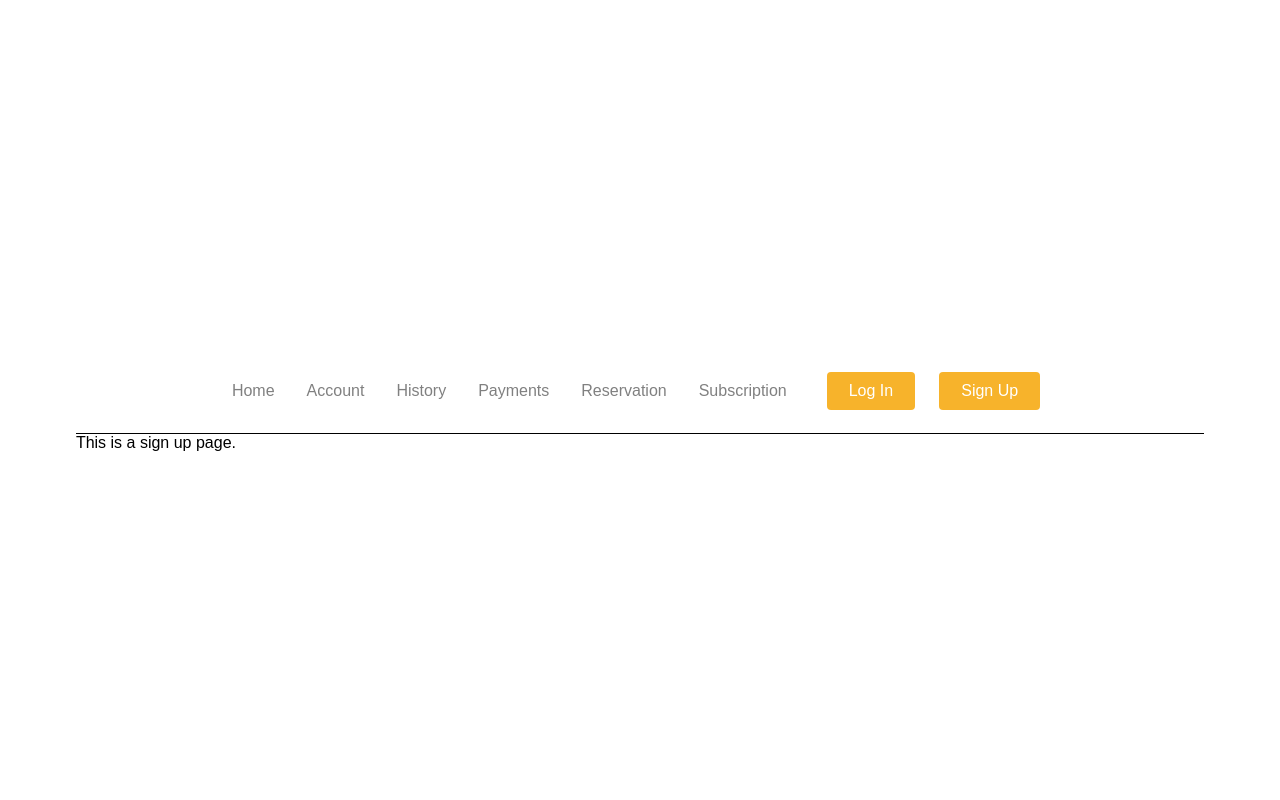
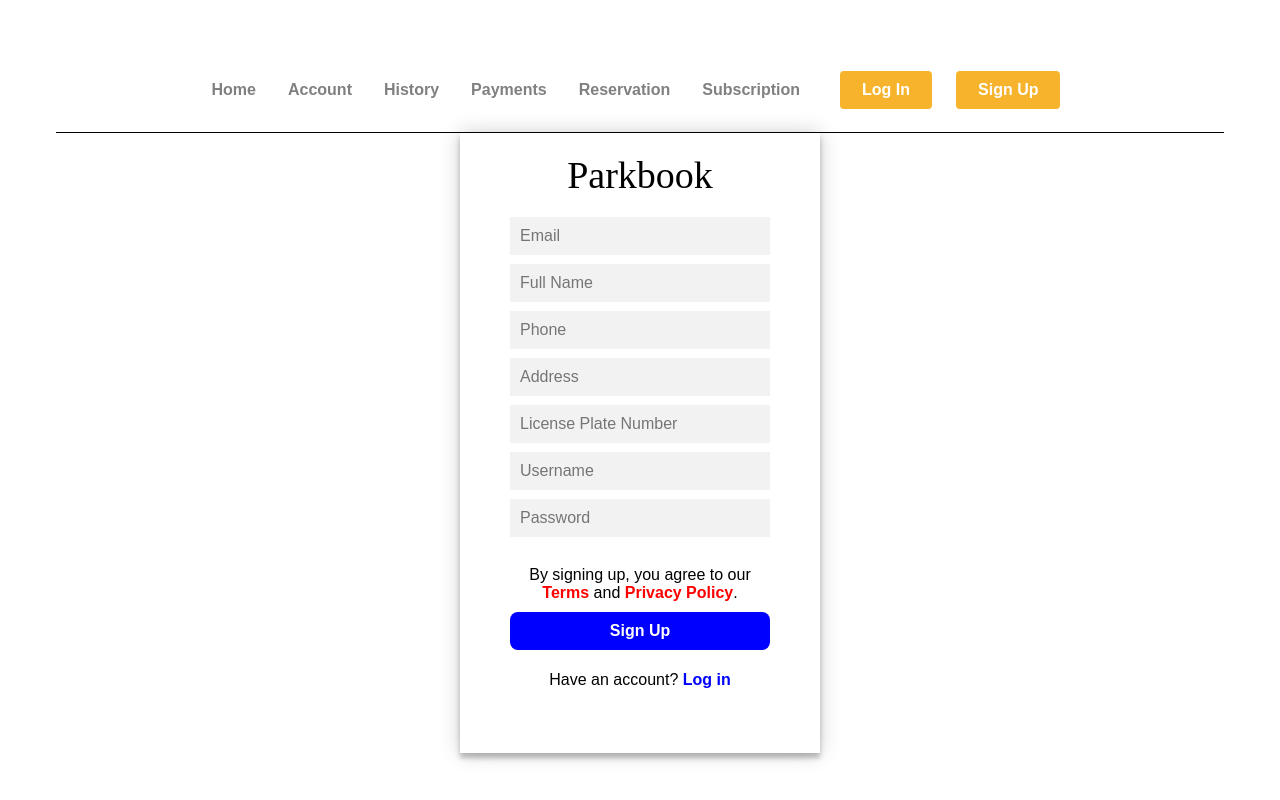
Before and after one commit to itsjmendez/park-a-lot, a React (Create React App) app: page /signup in a window 1280 px wide. Built offline with nearby package versions, Linux system fonts and the light colour scheme.

Commit message:
Added Signup page: UI

```diff
--- a/src/pages/Signup/Index.js
+++ b/src/pages/Signup/Index.js
@@ -1,5 +1,139 @@
-import React from 'react';
+import React, { useState } from 'react';
+import './Signup.css';
 
 export const SignUp = () => {
-  return <div>This is a sign up page.</div>;
+  const [values, setValues] = useState({
+    email: "",
+    fullName: "",
+    phoneNumber: "",
+    address: "",
+    licensePlate: "",
+    username: "",
+    password: "",
+  });
+
+  // Hook for the success message after registration
+  const [registered, setRegistered] = useState(false);
+  const [valid, setValid] = useState(false);
+
+  const handleEmail = (event) => {
+    setValues({...values, email: event.target.value})
+  };
+
+  const handleFullName = (event) => {
+    setValues({...values, fullName: event.target.value})
+  };
+
+  const handlePhoneNumber = (event) => {
+    setValues({...values, phoneNumber: event.target.value})
+  }
+
+  const handleAddress = (event) => {
+    setValues({...values, address: event.target.value})
+  };
+
+  const handleLicensePlate = (event) => {
+    setValues({...values, licensePlate: event.target.value})
+  };
+
+  const handleUsername = (event) => {
+    setValues({...values, username: event.target.value})
+  };
+
+  const handlePassword = (event) => {
+    setValues({...values, password: event.target.value})
+  };
+
+  const handleSignUp = (event) => {
+    event.preventDefault();
+    if (values.email && values.fullName && values.phoneNumber && values.address &&
+       values.licensePlate && values.username && values.password) {
+      setValid(true);
+    };
+    setRegistered(true);
+  };
+
+  return(
+    <div className="signUpForm">
+      <form className="registrationForm" onSubmit={handleSignUp}>
+        <h1 className="firstHeader">Parkbook</h1>
+        <input
+          id="email"
+          className="form"
+          type="text"
+          placeholder="Email"
+          name="email"
+          onChange={handleEmail}
+          value={values.email}
+        /><br />
+        {registered && !values.email ? <span id="emailError">Please enter your email</span> : null}
+        <input
+          id="fullName"
+          className="form"
+          type="text"
+          placeholder="Full Name"
+          name="fullName"
+          onChange={handleFullName}
+          value={values.fullName}
+        /><br />
+        {registered && !values.fullName ? <span id="fullNameError">Please enter your full name</span> : null}
+        <input
+          id="phoneNumber"
+          className="form"
+          type="text"
+          placeholder="Phone"
+          name="phoneNumber"
+          onChange={handlePhoneNumber}
+          value={values.phoneNumber}
+        /><br />
+        {registered && !values.phoneNumber ? <span id="phoneNumberError">Please enter your phone number</span> : null}
+        <input
+          id="address"
+          className="form"
+          type="text"
+          placeholder="Address"
+          name="address"
+          onChange={handleAddress}
+          value={values.address}
+        /><br />
+        {registered && !values.address ? <span id="addressError">Please enter your address</span> : null}
+        <input
+          id="licensePlate"
+          className="form"
+          type="text"
+          placeholder="License Plate Number"
+          name="licensePlate"
+          onChange={handleLicensePlate}
+          value={values.licensePlate}
+        /><br />
+        {registered && !values.licensePlate ? <span id="licensePlateError">Please enter license plate number</span> : null}
+        <input
+          id="username"
+          className="form"
+          type="text"
+          placeholder="Username"
+          name="username"
+          onChange={handleUsername}
+          value={values.username}
+        /><br />
+        {registered && !values.username ? <span id="usernameError">Please enter your username</span> : null}
+        <input
+          id="password"
+          className="form"
+          type="password"
+          placeholder="Password"
+          name="password"
+          onChange={handlePassword}
+          value={values.password}
+        /><br />
+        {registered && !values.password ? <span id="passwordError">Please enter your password</span> : null}
+        <p>By signing up, you agree to our <a href="https://policies.google.com/terms?hl=en-GB">Terms</a> and <a href="https://policies.google.com/privacy?hl=en_GB">Privacy Policy</a>.</p>
+        <button className="form" type="submit">Sign Up</button>
+        <p id="login">Have an account? <a id="logIn" href="https://my.jsu.edu/">Log in</a></p>
+        {registered && valid ? <div className="successMessage">Congratulations! You are signed up!!!</div> : null}
+      </form>
+    </div>
+  );
 };
+
+export default SignUp;
--- /dev/null
+++ b/src/pages/Signup/Signup.css
@@ -0,0 +1,103 @@
+body {
+  background: white;
+  display: flex;
+  min-height: 100vh;
+  justify-content: center;
+  align-items: center;
+}
+
+.signUpForm {
+  width: 360px;
+  height: 620px;
+  background-color: white;
+  margin: auto;
+  box-shadow: 0 0 20px 0 rgba(0, 0, 0, 0.2), 0 5px 5px 0 rgba(0, 0, 0, 0.24);
+}
+
+.firstHeader{
+  font-size: 38px;
+  font-family: Apple Chancery, cursive;
+  font-weight: 100;
+  text-align: center;
+  margin-top: -30px;
+  margin-bottom: 30px;
+}
+
+.registrationForm {
+  display: flex;
+  flex-direction: column;
+  justify-content: space-evenly;
+  padding: 50px;
+}
+
+.successMessage {
+  font-family: Arial, Helvetica, sans-serif;
+  font-weight: bold;
+  text-align: center;
+  background-color: green;
+  padding: 8px;
+  color: white;
+  margin-top: 0px;
+  margin-bottom: 0px;
+}
+
+.form {
+  margin: -10px 0px 1px 0px;
+  padding: 10px;
+  font-size: 16px;
+  border: 0;
+  font-family: Arial, Helvetica, sans-serif;
+}
+
+span {
+  font-family: Arial, Helvetica, sans-serif;
+  font-size: 14px;
+  color: red;
+  margin-top: -18px;
+  margin-bottom: 20px;
+}
+
+input {
+  background: #f2f2f2;
+}
+
+.error {
+  border-style: solid;
+  border: 2px solid #ffa4a4;
+}
+
+p {
+  text-align: center;
+  font-family: Arial, Helvetica, sans-serif;
+  font-size: 16px;
+  color: black;
+  margin-top: 10px;
+  margin-bottom: 20px;
+}
+
+a {
+  font-weight: bold;
+  color: red;
+  text-decoration: none;
+}
+
+#login {
+  color: black;
+  margin-top: 20px;
+}
+
+#logIn {
+  color: blue;
+}
+
+button {
+  background: blue;
+  color: white;
+  font-weight: bold;
+  cursor: pointer;
+  border-radius: 8px;
+}
+
+button:disabled {
+  cursor: default;
+}
```
